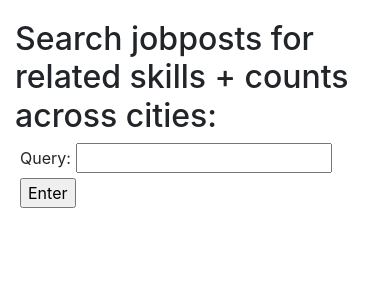
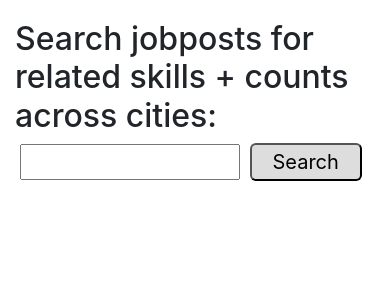
Before and after one commit to awcrosby/jobpost_data, a Django app: page / in a window 390 px wide. Shown: the part 56-356 px from the top of the page. Run offline with Django 3.2, Linux system fonts and the light colour scheme; parts of the project's set-up code (start-up, migrations or seed data) failed here and were passed over; some libraries are stand-ins or nearby versions.

Commit message:
no mobile scrolling on tables, styled search bar and navlinks

```diff
--- a/djangosite/home/forms.py
+++ b/djangosite/home/forms.py
@@ -2,7 +2,7 @@ from django import forms
 from .models import QueryLoc, ScraperParams
 
 class UserQueryForm(forms.Form):
-    query = forms.CharField(label='Query', max_length=100)
+    query = forms.CharField(label='', max_length=30)
 
 class ScraperForm(forms.Form):
     params = forms.ModelChoiceField(queryset=ScraperParams.objects.all().order_by('id'),
--- a/djangosite/home/static/style.css
+++ b/djangosite/home/static/style.css
@@ -6,12 +6,23 @@
 body { padding-top: 56px; }
 nav .container { padding: 0; }
 .navbar-brand { font-family: "Trebuchet MS", Helvetica, sans-serif; font-weight: bolder }
-.nav-link { padding: 0 0.8rem 0 0.8rem !important; }
+.nav-link { padding-left: 0.8rem !important; padding-right: 0.8rem !important; }
 
 form input, form select { margin: 0 5px 0 5px; }
 form label { padding-left: 5px; }
+input { font-size: 20px !important; width: 220px; }
+#search-button {
+    background-color: #ddd;
+    font-size: 20px;
+    padding: 2px 21px;
+    border-radius: 6px;
+    -webkit-transition-duration: 0.2s; /* Safari */
+    transition-duration: 0.2s;
+}
+#search-button:hover { background-color: darkgray; }
 
 table, th, td { border: 1px solid gray; border-collapse: collapse; padding: 0px 7px 2px 7px; }
+td.button-cell { padding: 3px 7px 3px 7px; }
 table { margin-bottom: 20px; }
 
 .progressbar { background-color: #aaa; border-radius: 2px; width: 105px; }
--- a/djangosite/home/templates/home/index.html
+++ b/djangosite/home/templates/home/index.html
@@ -6,7 +6,7 @@
 
   <form action="" method="get">
     {{ form }}
-    <input type="submit" value="Enter" />
+    <button id="search-button">Search</button>
   </form>
 
   {% if query %}
--- a/djangosite/home/templates/home/manual_tasks.html
+++ b/djangosite/home/templates/home/manual_tasks.html
@@ -11,8 +11,10 @@
   </tr>
   {% for scraper, status in scraper_list %}
     <tr>
-      <td>
+      <td class="button-cell">
         <button id="button-{{scraper.id}}"
+                type="button"
+                class="btn btn-secondary"
                 app_scraper_id="{{scraper.id}}"
                 class="js-scrape">Start</button>
       </td>
```
Also changed, not shown: djangosite/home/templates/home/all_tasks.html (+6 -7 lines).
